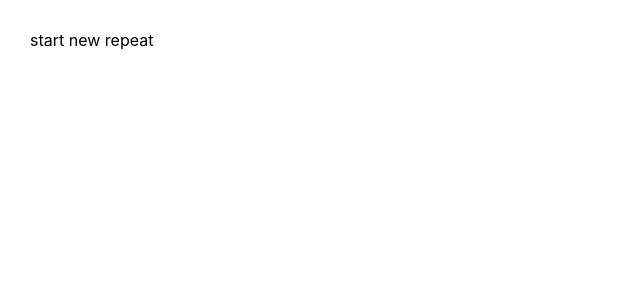
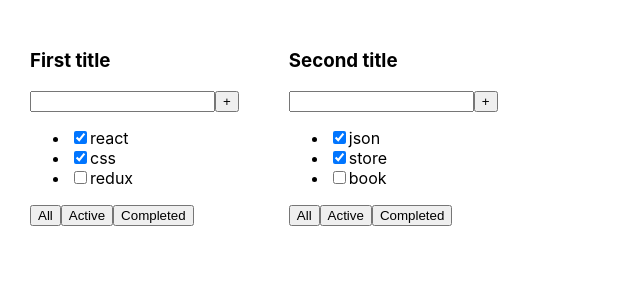
Before and after one commit to limitlesscreator/todoList, a React (Create React App) app: page / in a window 1280 px wide. Shown: the top 300 px of the page, without its empty margins (0-640 px from the left). Built offline with nearby package versions, Linux system fonts and the light colour scheme.

Commit message:
finished 1 stage

```diff
--- a/package.json
+++ b/package.json
@@ -14,6 +14,7 @@
     "react": "^16.13.1",
     "react-dom": "^16.13.1",
     "react-scripts": "3.4.1",
+    "sass": "^1.32.13",
     "typescript": "~3.7.2",
     "uuid": "^8.3.2"
   },
--- a/src/App.tsx
+++ b/src/App.tsx
@@ -1,15 +1,29 @@
 import React, {useState} from 'react';
 import './App.css';
 import {v1} from "uuid";
+import {Todolist} from "./Todolist";
 
 
+function sum(a: number, b: number) {
+    return a + b
+}
 
-
+let task1 = [
+    {id: 1,title: 'react', active: true},
+    {id: 1,title: 'css', active: true},
+    {id: 1,title: 'redux', active: false},
+]
+let task2 = [
+    {id: 1,title: 'json', active: true},
+    {id: 1,title: 'store', active: true},
+    {id: 1,title: 'book', active: false},
+]
 function App() {
 
     return (
         <div className="App">
-            start new repeat
+            <Todolist title={"First title"} tasks={task1}/>
+            <Todolist title={"Second title"} tasks={task2}/>
         </div>
     );
 }
--- /dev/null
+++ b/src/Todolist.tsx
@@ -0,0 +1,35 @@
+import React, {} from "react";
+
+type TasksType = {
+    id: number
+    title: string
+    active: boolean
+}
+
+type PropsType = {
+    title: string
+    tasks: Array<TasksType>
+}
+
+export function Todolist(props: PropsType){
+
+    return(
+        <div>
+            <h3>{props.title}</h3>
+            <div>
+                <input type="text"/>
+                <button>+</button>
+            </div>
+            <ul>
+                <li><input type="checkbox" checked={props.tasks[0].active}/><span>{props.tasks[0].title}</span></li>
+                <li><input type="checkbox" checked={props.tasks[1].active}/><span>{props.tasks[1].title}</span></li>
+                <li><input type="checkbox" checked={props.tasks[2].active}/><span>{props.tasks[2].title}</span></li>
+            </ul>
+            <div>
+                <button>All</button>
+                <button>Active</button>
+                <button>Completed</button>
+            </div>
+        </div>
+    )
+}
```
Also changed, not shown: src/StylesModule/Todolist.Module.sass (added).
